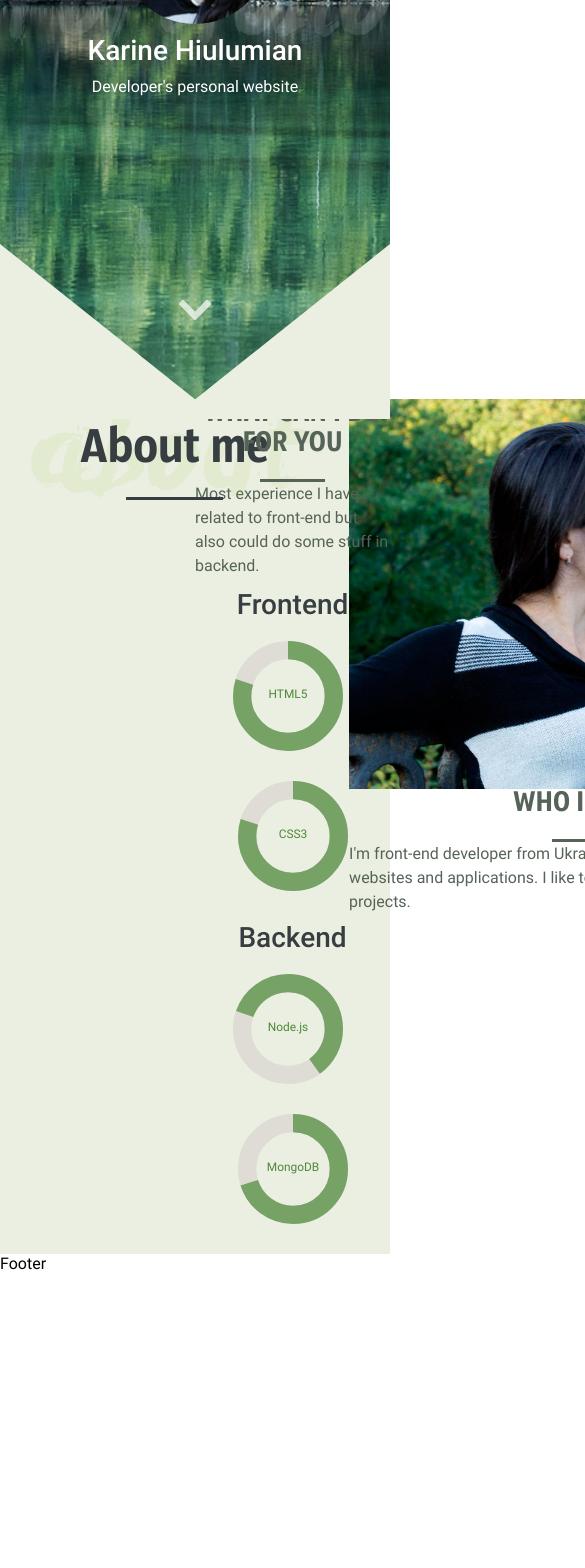
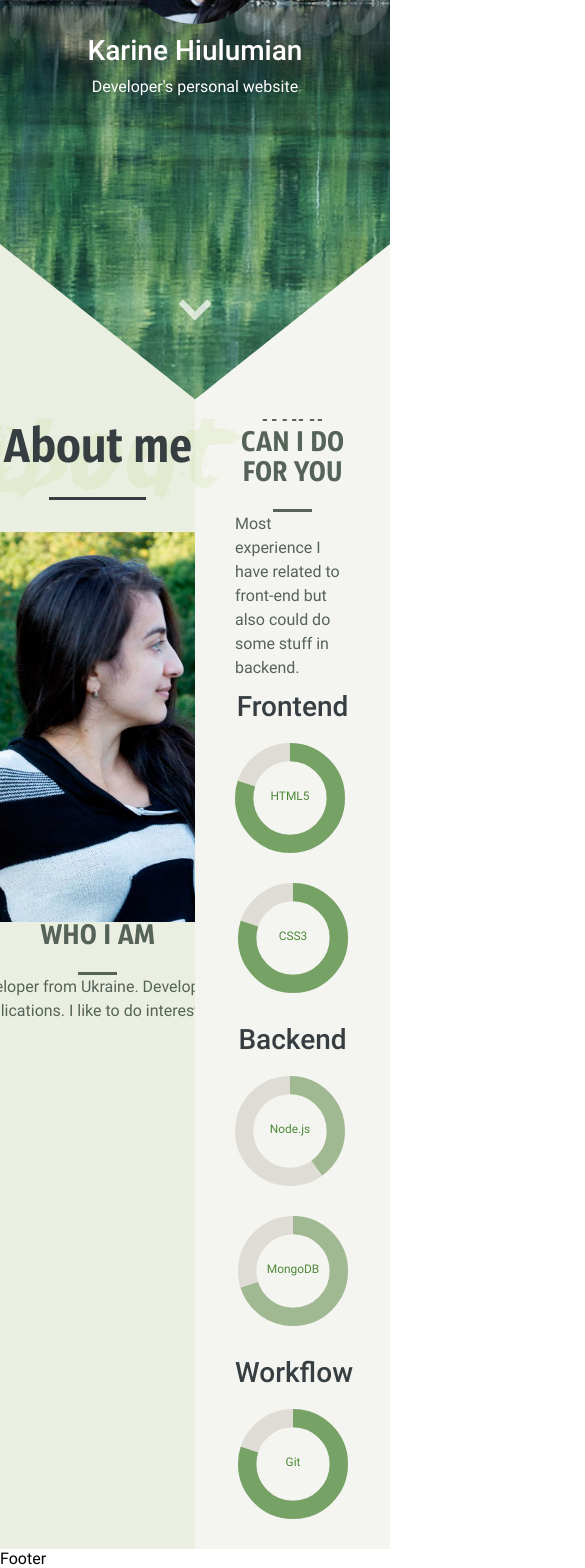
Before and after one commit to Karine91/vue-portfolio-forest, a Vue app: page /about in a window 390 px wide. Shown: the part 425-1993 px from the top of the page, 585 px wide, since content can reach past the window. Before the commit the page ends 1698 px from the top, so only its background shows below. Built offline with nearby package versions, Linux system fonts and the light colour scheme; a web font is replaced by a local one.

Commit message:
chore: fix layout, make responsive for large screen

```diff
--- a/src/assets/styles/mixins.scss
+++ b/src/assets/styles/mixins.scss
@@ -1,5 +1,5 @@
 @mixin large {
-  @media (max-width: 1200px) {
+  @media (max-width: 1800px) {
     @content;
   }
 }
--- a/src/views/about/AboutMeSection.vue
+++ b/src/views/about/AboutMeSection.vue
@@ -32,6 +32,17 @@ const skills = [
         id: '22',
         skillName: 'MongoDB',
         proficiencyLevel: 70
+      }
+    ]
+  },
+  {
+    id: '3',
+    skillGroupName: 'Workflow',
+    skills: [
+      {
+        id: '31',
+        skillName: 'Git',
+        proficiencyLevel: 80
       }
     ]
   }
@@ -96,16 +107,32 @@ section {
   .about-left,
   .about-right {
     width: 50%;
+    padding-bottom: 50px;
+    @include large {
+      padding-bottom: 30px;
+    }
   }
 
   .about-left {
     display: flex;
     align-items: flex-start;
+    background-color: #ebefe2;
+
+    @include large {
+      flex-direction: column;
+      align-items: center;
+
+      .heading-1 {
+        margin-bottom: 32px;
+      }
+    }
   }
   .about-right {
     display: flex;
     flex-direction: column;
-    align-items: center;
+
+    background-color: #f4f5f0;
+    padding: 0 40px;
   }
 
   .about-me {
@@ -122,6 +149,12 @@ section {
         object-fit: cover;
       }
     }
+
+    padding: 0 20px;
+
+    @include large {
+      padding: 0 80px;
+    }
   }
 
   .skills {
--- a/src/views/about/AboutView.vue
+++ b/src/views/about/AboutView.vue
@@ -13,13 +13,12 @@ import TriangleSection from '@/components/TriangleSection.vue'
 
 <style scoped lang="scss">
 .triangle {
-  color: #ebefe2;
-}
-@media (min-width: 1024px) {
-  .about {
-    min-height: 100vh;
-    display: flex;
-    align-items: center;
+  :deep(.left) {
+    fill: #ebefe2;
+  }
+
+  :deep(.right) {
+    fill: #f4f5f0;
   }
 }
 </style>
--- a/src/views/about/skills/SkillCircle.vue
+++ b/src/views/about/skills/SkillCircle.vue
@@ -7,7 +7,10 @@ const { proficiencyLevel, skillName } = props
 
 const circleStyle = computed(() => {
   if (props.inView) {
-    return { strokeDasharray: Math.round((proficiencyLevel / 100) * 314) }
+    return {
+      strokeDasharray: `${(proficiencyLevel / 100) * 314} 314`,
+      opacity: proficiencyLevel > 70 ? 1 : 0.6
+    }
   }
   return {}
 })
```
